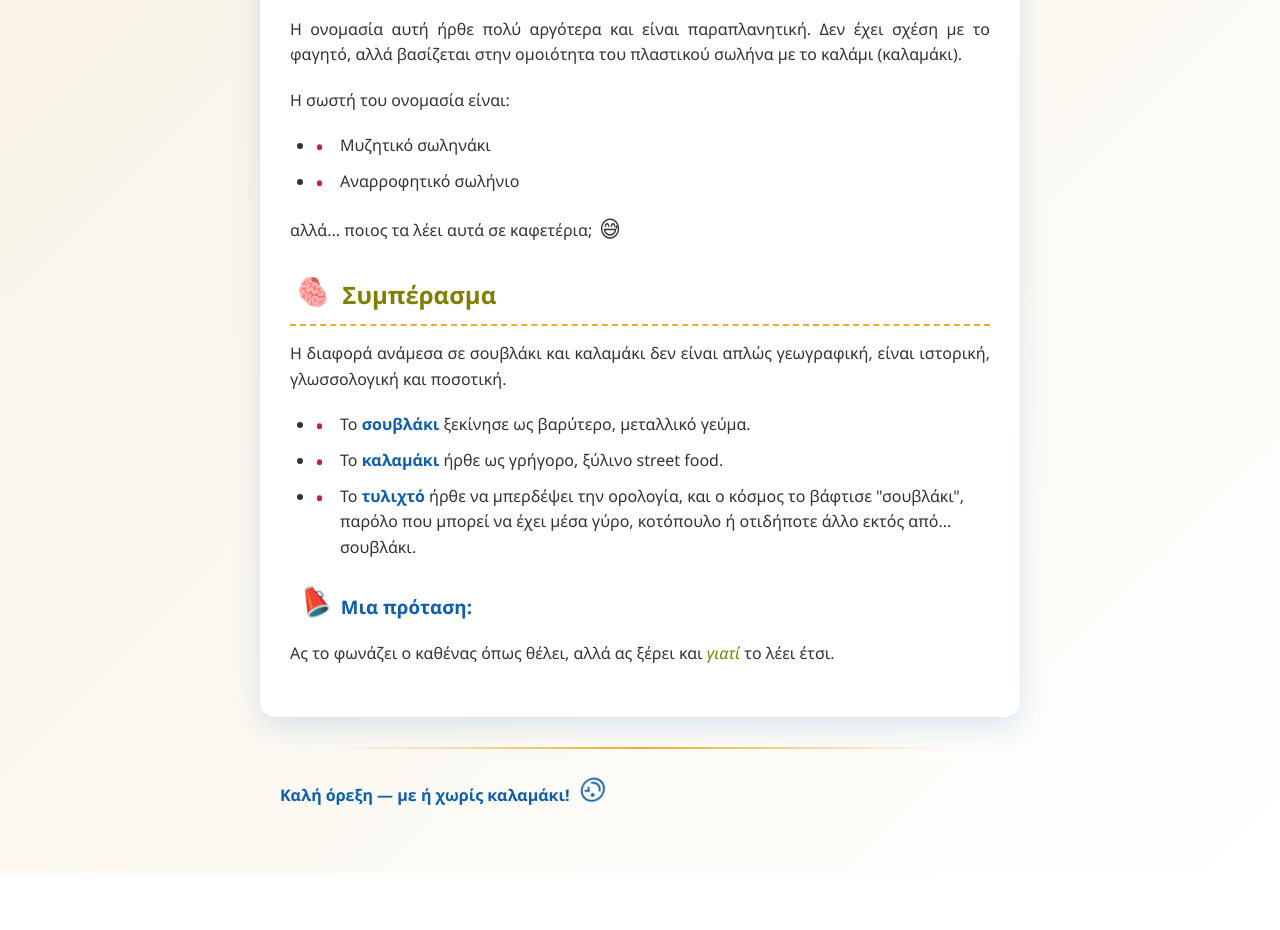
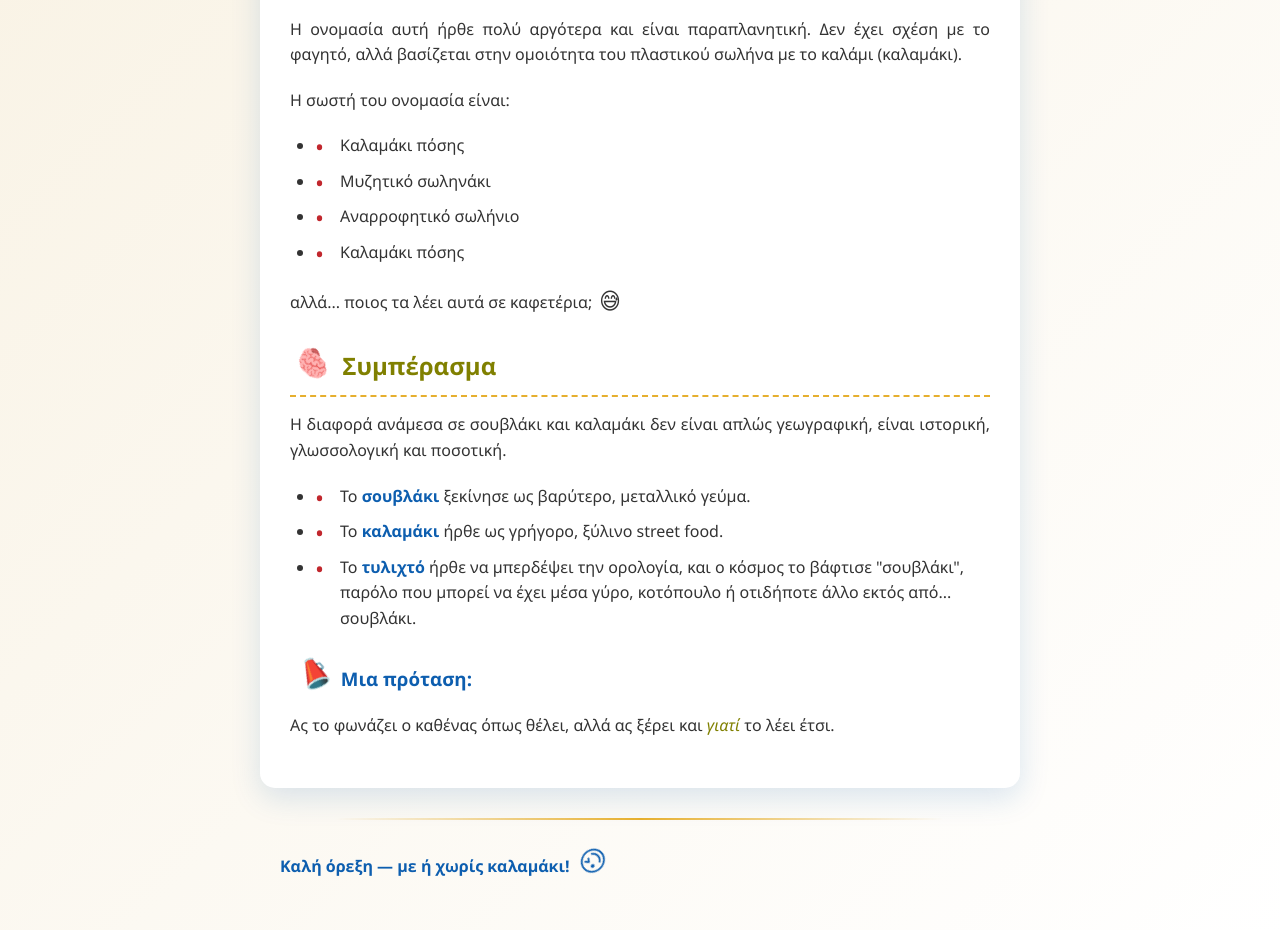
Before and after one commit to Soyblaki/souvkalam, a plain HTML site: page index.html in a window 1280 px wide. Shown: the part 1986-2916 px from the top of the page. Before the commit the page ends 2859 px from the top, so only its background shows below. Drawn offline with Linux system fonts and the light colour scheme.

Commit message:
Update index.html
 <li>Καλαμάκι πόσης</li>

```diff
--- a/index.html
+++ b/index.html
@@ -367,8 +367,10 @@
     <p>Η ονομασία αυτή ήρθε πολύ αργότερα και είναι παραπλανητική. Δεν έχει σχέση με το φαγητό, αλλά βασίζεται στην ομοιότητα του πλαστικού σωλήνα με το καλάμι (καλαμάκι).</p>
     <p>Η σωστή του ονομασία είναι:</p>
     <ul>
+      <li>Καλαμάκι πόσης</li>
       <li>Μυζητικό σωληνάκι</li>
       <li>Αναρροφητικό σωλήνιο</li>
+       <li>Καλαμάκι πόσης</li>
     </ul>
     <p>αλλά... ποιος τα λέει αυτά σε καφετέρια; <span class="food-icon small">😅</span></p>
 
@@ -426,4 +428,5 @@
     });
   </script>
 </body>
+
 </html>
```
